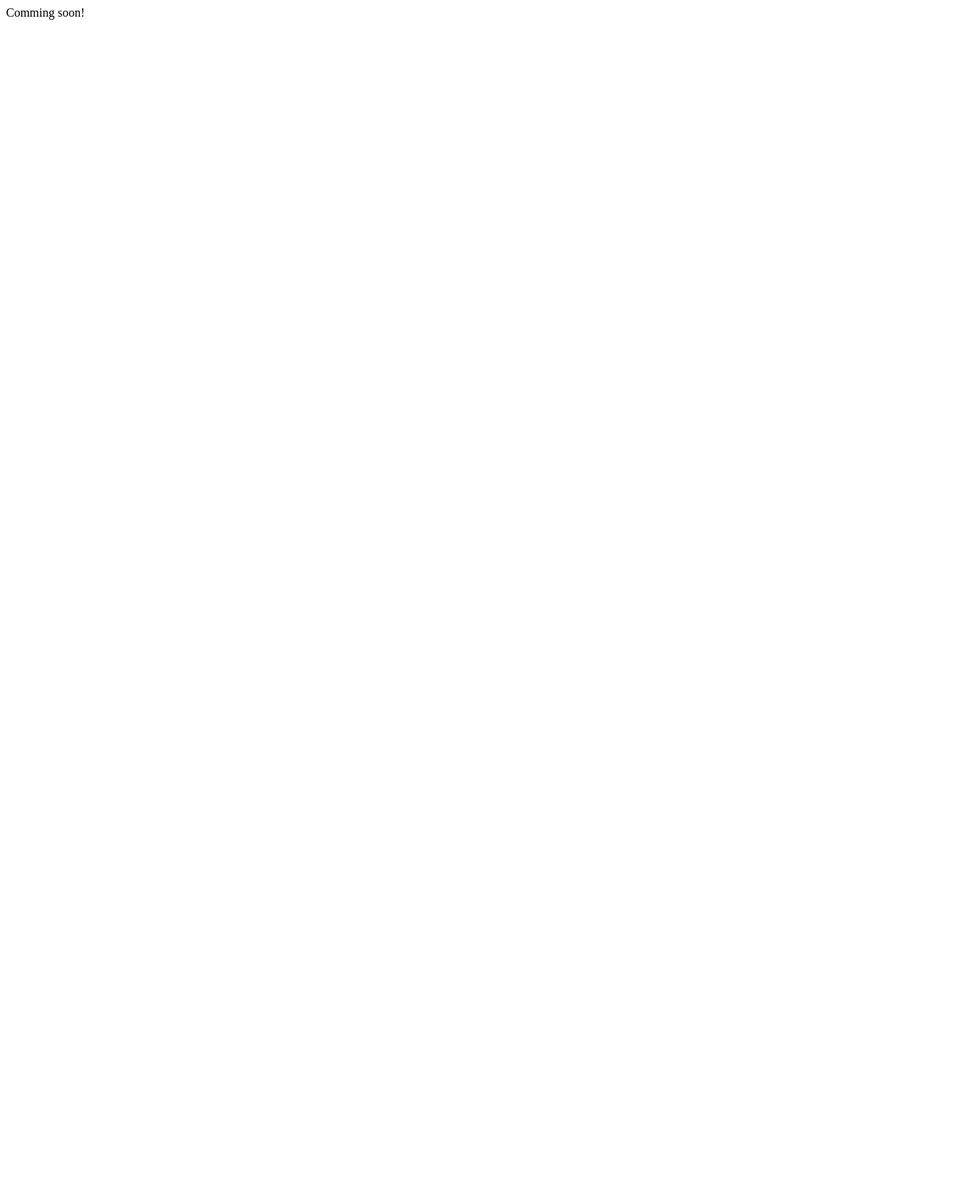
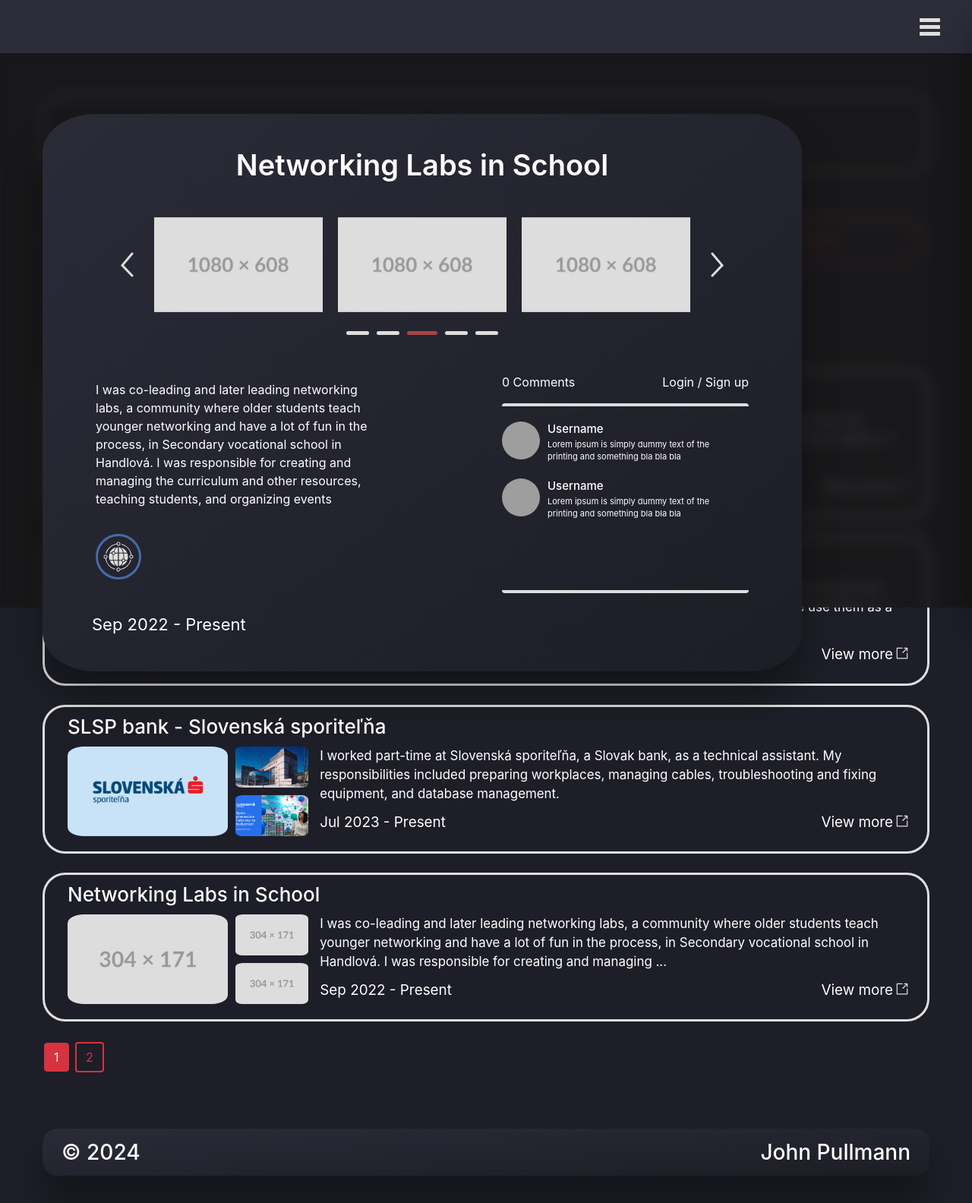
Before and after one commit to JohnPullmann/personal-website, a Flask app: a page that uses website/main/routes.py in a window 1280 px wide. Before the commit the page is almost empty. Shown: the whole page at 76% size. Before the commit the page ends 26 px from the top, so only its background shows below. Run offline with Flask 3, Linux system fonts and the light colour scheme; some libraries are stand-ins or nearby versions; grey boxes are pictures that could not be loaded.

Commit message:
Add Portfolio-element route

```diff
--- a/website/main/routes.py
+++ b/website/main/routes.py
@@ -6,9 +6,13 @@
 from sqlalchemy import desc, asc, union_all
 from website.main.utils import filter_portfolio_elements
 from flask import current_app
+from flask import session
+from flask_wtf.csrf import generate_csrf
+from bs4 import BeautifulSoup
 
 
-main = Blueprint('main', __name__)  # Use 'dark' as the default theme
+
+main = Blueprint('main', __name__)
 
 @main.route('/', methods=['GET', 'POST'])
 def index():
@@ -20,6 +24,9 @@
     ...
     # Contact me form
     form = ContactMe()
+    session['_csrf_token'] = generate_csrf()  # Manually generate and store a CSRF token in the session
+    #print(session.get('csrf_token'))
+    #print(session)
     if form.validate_on_submit():
         try:
             msg = Message('New contact form submission',
@@ -32,7 +39,7 @@
 
             return redirect(url_for('main.home') + "#contact-me")
         except Exception as e:
-            print(f"Failed to send email: {e}")
+            flash(f'Failed to send email. {e}', 'fail')
 
 
     return render_template('home.html', title='Home', form=form)
@@ -72,15 +79,27 @@
 @main.route('/portfolio/<string:element_type>/<string:element_name>')
 def portfolio_element_page(element_type, element_name):
     # portfolio element route
-    ...
-    return "Comming soon!"
 
-    '''
+    #get the element from the database
+    element = PortfolioElement.query.filter_by(type=element_type, url_name=element_name).first_or_404()
+    OrderedImages = element.images[1:len(element.images)//2+1] + [element.images[0]] + element.images[len(element.images)//2+1:]
+
+    # Read the SVG files and store their contents in a dictionary
+    svg_contents = {}
+
+    for tag in element.tags:
+        with current_app.open_resource('static/images/tags/' + tag.name + '.svg') as f:
+            svg_contents[tag.name] = f.read().decode('utf-8')
+
+    #Base for portfolio element website in the background
+    page = request.args.get('page', 1, type=int)
     # Create database if it doesn't exist
     database.create_all()
+    # Get parameters from query
+    button = request.args.get('button')
+    sort = request.args.get('sort')
+    search = request.args.get('search')
+    PortfolioElements = filter_portfolio_elements(button, search, sort)
+    PortfolioElements = PortfolioElements.paginate(page=page, per_page=4)
 
-    # Get element from database
-    element = PortfolioElement.query.filter_by(type=element_type, url_name=url_name).first_or_404()
-
-    return render_template('portfolio-element.html', title=element.name, element=element)
-    '''
+    return render_template('portfolio_element.html', title='Portfolio', PortfolioElements=PortfolioElements, PortfolioElementSelected=element, OrderedImages=OrderedImages, SvgContents=svg_contents)
--- a/website/static/css/main.css
+++ b/website/static/css/main.css
@@ -19,6 +19,7 @@
     --font-size-port-title: 26px;
     --font-size-port-description: 18px;
     --font-size-port-date: 20px;
+    --font-size-port-selected-bottom: 22px;
     --font-size-contact-form: 20px;
     --font-size-contact-label: 11px;
     --font-size-button-base: 16px;
@@ -81,6 +82,8 @@
 
     --coding-icon-color: #834646;
     --networking-icon-color: #406295;
+
+    --portfolio-element-selected-images-size: 11vw;
 }
 
 .light-theme {
@@ -192,6 +198,41 @@
 .form-invalid {
     border: 1px solid #a12a2a !important;
 }
+
+
+.portfolio-element-selected-tags
+{
+    display: flex;
+    flex-direction: row;
+    flex-wrap: wrap;
+    align-items: center;
+    margin-top: 10px;
+    margin-bottom: 10px;
+}
+.tag-big svg {
+    fill: var(--icon-color);
+    width: 60px;
+    height: 60px;
+    border: 3px solid var(--icon-color);
+    margin: 8px;
+    margin-left: 0;
+    margin-right: 16px;
+
+
+    border-radius: 50%;
+}
+
+.tag-big-Python svg {
+    border: 3px solid #a14a4a;
+}
+.tag-big-Networking svg {
+    border: 3px solid #446CA9;
+}
+.tag-big-Flask svg {
+    border: 3px solid #5EA944;
+}
+
+
 /*-------------*/
 
 /*javascript related*/
@@ -766,9 +807,10 @@
     transition: opacity 0.4s ease;
 }
 
-.content.nav-active::before {
+.content.nav-active::before, .content.portfolio-element-active::before {
     display: block;
     opacity: 1;
+    cursor: pointer;
 }
 
 /*-------------------------------------------------------------------------*/
@@ -951,6 +993,185 @@
     margin-top: auto;
     width: 100%;
 }
+
+.portfolio-element-selected-content, .portfolio-element-selected-left, .portfolio-element-selected-right, .portfolio-element-selected-comments, .portfolio-element-selected-description {
+    display: flex;
+}
+
+.portfolio-element-selected-images-section {
+    display: flex;
+    flex-direction: column;
+    width: 100%;
+    min-height: 200px;
+    align-items: center;
+    justify-content: center;
+}
+
+.portfolio-element-selected-images {
+    display: flex;
+    width: 720px;
+    overflow: hidden;
+    scroll-behavior: smooth;
+    transition: 0.6s ease-in-out;
+}
+
+.portfolio-element-selected-images img {
+    margin: 0 10px;
+    height: 125px;
+}
+
+.portfolio-element-selected-images-top {
+    display: flex;
+    flex-direction: row;
+    align-items: center;
+    margin-bottom: 10px;
+}
+
+.portfolio-element-selected-images-bottom {
+    display: flex;
+    flex-direction: row;
+    align-items: center;
+    margin-top: 10px;
+}
+
+.portfolio-element-selected-images-bottom .image-line {
+    width: 30px;
+    height: 5px;
+    border-radius: 5px;
+    background: var(--icon-color);
+    margin: 5px;
+    transition: 0.6s ease-in-out;
+    cursor: pointer;
+}
+
+.portfolio-element-selected-images-bottom .image-line.active {
+    background: var(--hobbies-icon-border-color-1);
+    width: 40px;
+    transition: 0.6s ease-in-out;
+}
+
+.portfolio-element-selected-images-arrow-right, .portfolio-element-selected-images-arrow-left {
+    display: flex;
+    align-items: center;
+    justify-content: center;
+    margin: 0 10px;
+    padding-left: 10px;
+    padding-right: 10px;
+    cursor: pointer;
+}
+
+.portfolio-element-selected-content {
+    display: flex;
+    flex-direction: row;
+    justify-content: space-between;
+}
+
+.portfolio-element-selected-left, .portfolio-element-selected-right {
+    flex-direction: column;
+    width: 420px;
+    padding: 25px;
+
+}
+
+.portfolio-element-selected-comments {
+    /*border only on top and bottom rounded*/
+    border-top: 4px solid var(--icon-color);
+    border-bottom: 4px solid var(--icon-color);
+    border-radius: 4px;
+    min-height: 250px;
+
+}
+
+.portfolio-element-selected-comments-top {
+    display: flex;
+    flex-direction: row;
+    justify-content: space-between;
+}
+
+.portfolio-element-selected-bottom {
+    font-size: var(--font-size-port-selected-bottom);
+    display: flex;
+    flex-direction: row;
+    align-items: flex-start;
+    justify-content: space-between;
+    margin-top: auto;
+    width: 100%;
+    padding-left: 20px;
+    padding-right: 20px;
+
+}
+
+.portfolio-element-selected-bottom p {
+    margin: 0;
+}
+
+.portfolio-element-selected {
+    z-index: 3;
+    min-height: 40vh;
+    border-radius: 7%;
+    padding: 45px;
+    max-width: 1000px;
+
+}
+
+.container-top {
+    position: absolute;
+    top: 0;
+    left: 0;
+}
+
+.portfolio-element-selected-description {
+    margin-top: 10px;
+}
+
+.portfolio-element-selected-block-right {
+    width: 325px;
+    align-self: flex-end;
+}
+
+
+.portfolio-element-selected-comment {
+    display: flex;
+    flex-direction: row;
+    /*height: 250px;*/
+    width: 100%;
+    margin-top: 15px;
+    margin-bottom: 15px;
+}
+
+.portfolio-element-selected-comment-text {
+    display: flex;
+    flex-direction: column;
+    margin-left: 10px;
+    margin-right: 10px;
+}
+
+.portfolio-element-selected-comment-text h3 {
+    font-size: 15px;
+    margin-top: 6px;
+    margin-bottom: 3px;
+}
+
+.portfolio-element-selected-comment-text p {
+    font-size: 11px;
+    margin-bottom: 0;
+}
+
+.comment-image-block {
+    display: flex;
+    width: 60px !important;
+    height: 60px;
+    align-items: center;
+}
+
+.portfolio-element-selected-comment img {
+    width: 50px;
+    height: 50px;
+    border-radius: 50%;
+    /*margin:10px;*/
+}
+
+
 
 .view-more {
     display: flex;
@@ -1086,7 +1307,7 @@
     fill: var(--networking-icon-color) !important;
 }
 
-.icon {
+.icon, svg {
     fill: var(--icon-color);
 }
 
@@ -1323,6 +1544,9 @@
         flex: 1;
     }
 
+    .portfolio-element-selected {
+        margin-top:150px;
+}
 }
 /* ------------------------------
 
--- /dev/null
+++ b/website/static/javascript/portfolio-element.js
@@ -0,0 +1,92 @@
+//when first loaded page move the images scroll to the middle index image
+function scrollToMiddleImage() {
+    var images = document.querySelectorAll('.port-elem-sel-image');
+    if (images.length > 0) {
+        var middleIndex = Math.floor(images.length / 2);
+        var middleImage = images[middleIndex];
+        if (middleImage) {
+            var container = document.querySelector('.portfolio-element-selected-images');
+            var imageWidth = images[0].offsetWidth + 20; // Assumes all images have the same width and 20px total margin
+            var scrollLeft = middleIndex * imageWidth;
+            container.scrollLeft = scrollLeft - (container.clientWidth / 2) + (imageWidth / 2);
+        } else {
+            console.error('No image with index ' + middleIndex + ' found');
+        }
+    } else {
+        console.error('No images found');
+    }
+}
+
+window.onload = scrollToMiddleImage;
+
+document.addEventListener('DOMContentLoaded', function() {
+    // Define imageLines as a collection of all .image-line elements
+    var imageLines = document.querySelectorAll('.image-line');
+
+    // Set data-index attribute on each image-line
+    imageLines.forEach(function(imageLine, index) {
+        imageLine.dataset.index = index;
+    });
+
+    // Check if imageLines is not undefined
+    if (imageLines) {
+        // Add click event listener to each image-line
+        imageLines.forEach(function(imageLine) {
+            imageLine.addEventListener('click', function() {
+                document.querySelector('.image-line.active').classList.remove('active');
+                this.classList.add('active');
+                setTimeout(scrollToActiveImage, 0);
+            });
+        });
+
+        // Move the active class to the left
+        document.querySelector('.portfolio-element-selected-images-arrow-left').addEventListener('click', function() {
+            var active = document.querySelector('.image-line.active');
+            if (active.previousElementSibling) {
+                active.classList.remove('active');
+                active.previousElementSibling.classList.add('active');
+            } else {
+                active.classList.remove('active');
+                imageLines[imageLines.length - 1].classList.add('active');
+            }
+            setTimeout(scrollToActiveImage, 0);
+        });
+
+        // Move the active class to the right
+        document.querySelector('.portfolio-element-selected-images-arrow-right').addEventListener('click', function() {
+            var active = document.querySelector('.image-line.active');
+            if (active.nextElementSibling) {
+                active.classList.remove('active');
+                active.nextElementSibling.classList.add('active');
+            } else {
+                active.classList.remove('active');
+                imageLines[0].classList.add('active');
+            }
+            setTimeout(scrollToActiveImage, 0);
+        });
+    }
+
+    // Function to scroll the .portfolio-element-selected-images container to the active image
+    function scrollToActiveImage() {
+        var activeLine = document.querySelector('.image-line.active');
+        if (activeLine) {
+            var activeIndex = activeLine.dataset.index;
+            var activeImage = document.querySelector('.port-elem-sel-image[data-index="' + activeIndex + '"]');
+            console.info('--------------- ' + activeIndex + ' ---------------', activeImage);
+            if (activeImage) {
+                var container = document.querySelector('.portfolio-element-selected-images');
+                var images = document.querySelectorAll('.port-elem-sel-image');
+                var imageWidth = images[0].offsetWidth + 20; // Assumes all images have the same width and 20px total margin
+                var activeIndex = Array.from(images).indexOf(activeImage);
+                var scrollLeft = activeIndex * imageWidth;
+
+                container.scrollLeft = scrollLeft - (container.clientWidth / 2) + (imageWidth / 2);
+
+            } else {
+                console.error('No image with index ' + activeIndex + ' found');
+            }
+        } else {
+            console.error('No active image found');
+        }
+    }
+});
--- a/website/templates/home.html
+++ b/website/templates/home.html
@@ -113,7 +113,9 @@
         </div>
         <!-- button -->
         <div class="submit-frame" style="position:relative; ">
-            <button style="width: 100%; max-width: 100%;" class="button-red-outline" type="submit"><span>Send message</span></button>
+            {{ form.submit(id="submit", class="button-red-outline", style="width: 100%; max-width: 100%;", type="submit") }}
+            {{ form.hidden_tag() }}
+            <!--<button style="width: 100%; max-width: 100%;" class="button-red-outline" type="submit"><span>Send message</span></button>-->
         </div>
         {% with messages = get_flashed_messages(with_categories=true) %}
             {% if messages %}
--- a/website/templates/nav.html
+++ b/website/templates/nav.html
@@ -101,7 +101,6 @@
 <script>
     $(document).ready(function() {
     $(document).on('click', '.content', function() {
-        console.log('click');
         $('.content').removeClass('nav-active');
         $('.navigation').removeClass('nav-active');
         $('.menu-bar-btn').removeClass('nav-active');
--- /dev/null
+++ b/website/templates/portfolio_element.html
@@ -0,0 +1,126 @@
+
+{% include "portfolio.html" %}
+<div class="container container-top">
+    <div class="nav-pos-holder"></div>
+    <div class="content">
+        <div class="section portfolio-element-selected" >
+            <h2 class="section-title">{{ PortfolioElementSelected.name }}</h2>
+            <!-- images -->
+            <div class="portfolio-element-selected-images-section" >
+                <div class="portfolio-element-selected-images-top">
+                    <div class="portfolio-element-selected-images-arrow-left">
+                        <svg style="fill: none;" width="18" height="33" viewBox="0 0 18 33" fill="none" xmlns="http://www.w3.org/2000/svg">
+                            <path d="M16 2L3 17.3735L16 31" stroke="#DEDEDE" stroke-width="3" stroke-linecap="round"/>
+                        </svg>
+                    </div>
+                    <div class="portfolio-element-selected-images">
+                        <!-- Duplicate last image -->
+                        <img class="port-elem-sel-image" src="{{ url_for('static', filename=OrderedImages[-1].image_path) }}" alt="image">
+
+
+                        {% for image in OrderedImages %}
+                            <img class="port-elem-sel-image" data-index="{{ loop.index0 }}" src="{{ url_for('static', filename=image.image_path) }}" alt="image">
+                        {% endfor %}
+
+                        <!-- Duplicate first image -->
+                        <img class="port-elem-sel-image" src="{{ url_for('static', filename=OrderedImages[0].image_path) }}" alt="image">
+                    </div>
+                    <div  class="portfolio-element-selected-images-arrow-right">
+                        <svg  style="fill: none;"  width="18" height="33" viewBox="0 0 18 33" fill="none" xmlns="http://www.w3.org/2000/svg">
+                            <path d="M2 2L15 17.3735L2 31" stroke="#DEDEDE" stroke-width="3" stroke-linecap="round"/>
+                        </svg>
+                    </div>
+                </div>
+                <div class="image-lines portfolio-element-selected-images-bottom">
+                    {% for image in PortfolioElementSelected.images %}
+                        <div class="image-line"></div>
+                    {% endfor %}
+                </div>
+            </div>
+
+            <div class="portfolio-element-selected-content">
+                <div class="portfolio-element-selected-left">
+                    <div class="portfolio-element-selected-block-left" >
+                        <div class="portfolio-element-selected-description">
+                            <p>{{ PortfolioElementSelected.description }}</p>
+                        </div>
+                        <div class="portfolio-element-selected-tags">
+                            {% for tag in PortfolioElementSelected.tags %}
+                                <div class="tag-big tag-big-{{ tag.name }}">
+                                    {{ SvgContents[tag.name]|safe }}
+                                </div>
+                            {% endfor %}
+                        </div>
+                    </div>
+                </div>
+                <div class="portfolio-element-selected-right">
+                    <div class="portfolio-element-selected-block-right" >
+                        <div class="portfolio-element-selected-comments-top"><p>0 Comments</p> <span><a href="">Login</a> / <a href="">Sign up</a></span></div>
+                        <div class="portfolio-element-selected-comments">
+                            <div class="portfolio-element-selected-comments-add"></div>
+                            <div class="portfolio-element-selected-comments-elements">
+
+                                <div class="portfolio-element-selected-comment">
+                                    <div class="comment-image-block">
+                                        <img class="comment-image" src="{{ url_for('static', filename='images/portfolio/comments/default.jpg') }}" alt="image">
+                                    </div>
+                                    <div class="portfolio-element-selected-comment-text">
+                                        <h3>Username</h3>
+                                        <p>Lorem ipsum is simply dummy text of the printing and something bla bla bla</p>
+                                    </div>
+                                </div>
+
+                                <div class="portfolio-element-selected-comment">
+                                    <div class="comment-image-block">
+                                        <img class="comment-image" src="{{ url_for('static', filename='images/portfolio/comments/6d9da24837fc538f.png') }}" alt="image">
+                                    </div>
+                                    <div class="portfolio-element-selected-comment-text">
+                                        <h3>Username</h3>
+                                        <p>Lorem ipsum is simply dummy text of the printing and something bla bla bla</p>
+                                    </div>
+                                </div>
+
+                            </div>
+                        </div>
+                    </div>
+                </div>
+            </div>
+            <div class="portfolio-element-selected-bottom">
+                <p>{{ PortfolioElementSelected.date_text }}</p>
+                        <!-- View more link -->
+                        {% if PortfolioElementSelected.type == "project" %}
+                            {% if PortfolioElementSelected.github_link %}
+                                <a class="view-more" href="{{ PortfolioElementSelected.github_link }}">
+                                    <p>View more on Github</p>
+                                    <svg class="icon" style="width: 20px; height: 20px;" xmlns="http://www.w3.org/2000/svg" viewBox="0 0 300 300"><defs><style>.view-more1{fill:none;}</style></defs><title>link</title><g id="Layer_2" data-name="Layer 2"><g id="Layer_1-2" data-name="Layer 1"><rect class="view-more1" width="300" height="300"/><path d="M24.23,15.5C17.87,15.52,12.5,27,12.5,27V278A11.5,11.5,0,0,0,24,289.5H275.37a11.5,11.5,0,0,0,11.5-11.5V153.65c0-5.38-4.32-10.7-9.63-11.55a11.55,11.55,0,0,0-13.54,11.33V266.7h-228v-228h113.1A11.72,11.72,0,0,0,160.27,27a11.52,11.52,0,0,0-11.5-11.52Zm182.42,0a11.59,11.59,0,0,0,0,23.17H247.3l-88.92,88.94A11.58,11.58,0,0,0,174.76,144L263.7,55V95.73a11.59,11.59,0,0,0,23.17,0V27a11.5,11.5,0,0,0-11.5-11.5Z"/></g></g></svg>
+                                </a>
+                            {% endif %}
+                        {% endif %}
+            </div>
+
+        </div>
+    </div>
+</div>
+
+
+<!-- Script for portfolio element that darken the background and redirect to portfolio page if clicked-->
+<script src="https://ajax.googleapis.com/ajax/libs/jquery/3.5.1/jquery.min.js"></script>
+<script>
+$(document).ready(function() {
+    $('.content').addClass('portfolio-element-active');
+
+    $('.content').click(function(event) {
+        if (event.target === this) {
+            window.location.href = "/portfolio{% if request.query_string.decode() %}?{{ request.query_string.decode()|safe }}{% endif %}";
+        }
+    });
+
+     // Initially set the active class to first
+    var middleIndex = Math.floor($('.image-line').length / 2);
+    $('.image-line').eq(middleIndex).addClass('active');
+    //give active to first line
+    //$('.image-line').eq(0).addClass('active');
+});
+</script>
+ <!-- import portfolio-element.js -->
+ <script src="{{ url_for('static', filename='javascript/portfolio-element.js') }}"></script>
--- a/website/templates/scripts.html
+++ b/website/templates/scripts.html
@@ -13,7 +13,6 @@
 <script src="{{ url_for('static', filename='javascript/main.js') }}"></script>
 
 
-
 <!-- External scripts -->
 
 <!-- Bootstrap Script -->
```
Also changed, not shown: other parts of website/static/css/main.css (+43 -6 lines), website/site.db, website/static/images/portfolio/normal/test-image.png, website/static/images/portfolio/small/test-image.png, website/static/images/tags/Flask.svg (added), website/static/images/tags/Networking.svg (added), website/static/images/tags/Python.svg (added).
